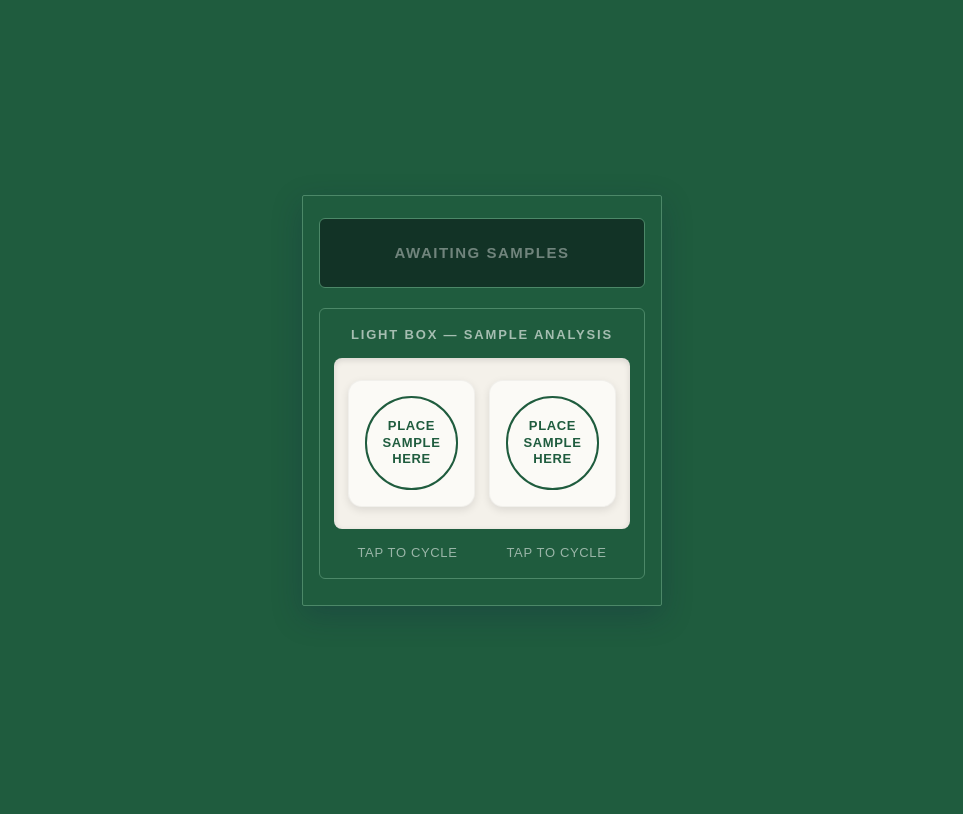
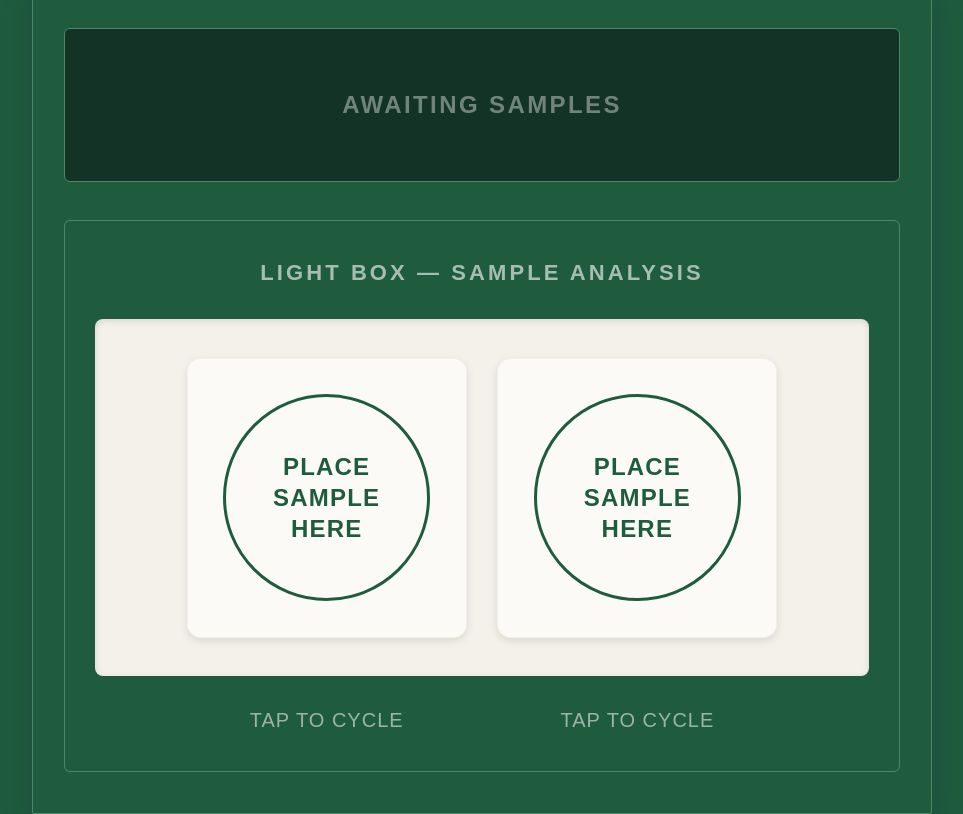
Before and after one commit to chrisellechu/room2, a plain HTML site: page index.html in a window 1280 px wide. Shown: the whole page, without its empty margins (158-1121 px from the left). Drawn offline with Linux system fonts and the light colour scheme.

Commit message:
Update index.html

```diff
--- a/index.html
+++ b/index.html
@@ -20,35 +20,35 @@
     background:var(--navy);
     min-height:100%;
     display:flex; align-items:center; justify-content:center;
-    padding:18px;
+    padding:2vw;
   }
-  .wrap{ width:100%; max-width:360px; display:flex; flex-direction:column; gap:14px; }
+  .wrap{ width:100%; max-width:900px; display:flex; flex-direction:column; gap:2.2vw; }
 
   .card{
     background:var(--navy);
     border:1px solid var(--border);
     border-radius:2px;
-    padding:22px 16px 26px;
-    display:flex; flex-direction:column; gap:20px;
+    padding:3.2vw 2.4vw;
+    display:flex; flex-direction:column; gap:3vw;
     box-shadow:0 10px 30px rgba(20,26,70,0.25);
   }
 
   .eyebrow{
     color:rgba(255,255,255,0.6);
-    font-size:clamp(10px, 2.3vw, 13px); font-weight:700; letter-spacing:.14em;
+    font-size:clamp(13px, 2.6vw, 22px); font-weight:700; letter-spacing:.14em;
     text-transform:uppercase; text-align:center;
   }
 
   .box-surface{
     background:var(--cream);
     border-radius:8px;
-    padding:22px 14px;
-    display:flex; gap:14px; justify-content:center;
+    padding:3vw 2.4vw;
+    display:flex; gap:2.4vw; justify-content:center;
     box-shadow: inset 0 2px 6px rgba(0,0,0,0.12);
   }
 
   .pad{
-    flex:1; max-width:135px;
+    flex:1; max-width:280px;
     aspect-ratio: 1 / 1;
     background:#fbfaf6;
     border-radius:14px;
@@ -74,25 +74,25 @@
     border-radius:50%;
     display:flex; align-items:center; justify-content:center;
     text-align:center;
-    border:2px solid var(--navy);
+    border:clamp(2px, 0.3vw, 4px) solid var(--navy);
     background:transparent;
     transition: background .35s ease, border-color .35s ease, box-shadow .35s ease;
   }
   .pad-circle .idle-text{
     color:var(--navy);
-    font-size:clamp(10px, 2.4vw, 13px); font-weight:700; letter-spacing:.05em;
+    font-size:clamp(13px, 3vw, 24px); font-weight:700; letter-spacing:.05em;
     text-transform:uppercase; line-height:1.3;
   }
   .pad-circle .org-text{
     display:none;
     color:#fff;
-    font-size:clamp(9px, 2.1vw, 12px); font-weight:700; line-height:1.15;
-    padding:0 8px;
+    font-size:clamp(12px, 2.6vw, 20px); font-weight:700; line-height:1.15;
+    padding:0 1vw;
     overflow-wrap:break-word;
     hyphens:auto;
   }
   .pad-circle .org-text.long{
-    font-size:clamp(8px, 1.8vw, 10.5px);
+    font-size:clamp(10px, 2.1vw, 16px);
   }
   .pad.set .pad-circle .idle-text{ display:none; }
   .pad.set .pad-circle .org-text{ display:block; }
@@ -102,41 +102,41 @@
 
   .pad-hint{
     text-align:center; color:rgba(255,255,255,0.55);
-    font-size:clamp(10px, 2.3vw, 13px); letter-spacing:.05em; text-transform:uppercase;
+    font-size:clamp(13px, 2.6vw, 20px); letter-spacing:.05em; text-transform:uppercase;
   }
-  .pads-hints{ display:flex; gap:14px; justify-content:center; }
-  .pads-hints > div{ flex:1; max-width:135px; }
+  .pads-hints{ display:flex; gap:2.4vw; justify-content:center; }
+  .pads-hints > div{ flex:1; max-width:280px; }
 
   .display{
     background:#123326;
     border:1px solid var(--border);
     border-radius:6px;
-    padding:16px 14px;
+    padding:3vw 2.4vw;
     text-align:center;
-    display:flex; flex-direction:column; gap:8px;
-    min-height:70px;
+    display:flex; flex-direction:column; gap:1.4vw;
+    min-height:12vw;
     align-items:center; justify-content:center;
   }
 
   .puzzle-group{
     border:1px solid var(--border);
     border-radius:6px;
-    padding:18px 14px;
-    display:flex; flex-direction:column; gap:16px;
+    padding:3vw 2.4vw;
+    display:flex; flex-direction:column; gap:2.6vw;
   }
   .display .waiting{
     color:rgba(255,255,255,0.4);
-    font-size:clamp(11px, 2.6vw, 15px); letter-spacing:.1em; text-transform:uppercase; font-weight:700;
+    font-size:clamp(14px, 3.2vw, 24px); letter-spacing:.1em; text-transform:uppercase; font-weight:700;
   }
   .display .headline{
-    color:#78e0a3; font-size:clamp(14px, 3.2vw, 19px); font-weight:700; letter-spacing:.04em;
+    color:#78e0a3; font-size:clamp(17px, 3.8vw, 28px); font-weight:700; letter-spacing:.04em;
   }
-  .display .subtext{ color:rgba(255,255,255,0.85); font-size:clamp(12px, 2.8vw, 16px); }
+  .display .subtext{ color:rgba(255,255,255,0.85); font-size:clamp(14px, 3.2vw, 22px); }
   .display .passcode{
-    color:var(--gold); font-size:clamp(22px, 5vw, 30px); font-weight:700; letter-spacing:.12em;
+    color:var(--gold); font-size:clamp(26px, 6vw, 40px); font-weight:700; letter-spacing:.12em;
     margin-top:2px;
   }
-  .display .footer{ color:rgba(255,255,255,0.55); font-size:clamp(11px, 2.4vw, 14px); }
+  .display .footer{ color:rgba(255,255,255,0.55); font-size:clamp(13px, 2.8vw, 18px); }
 
   @media (prefers-reduced-motion: reduce){ *{ transition-duration:.001ms !important; } }
 
```
